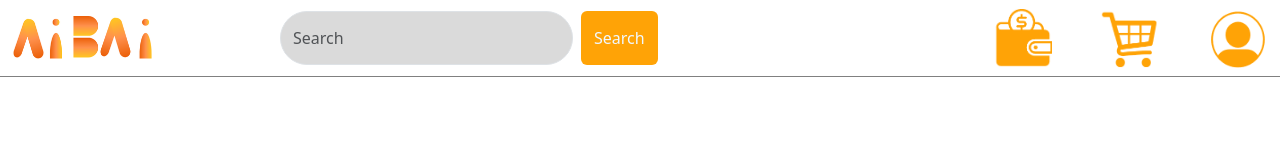
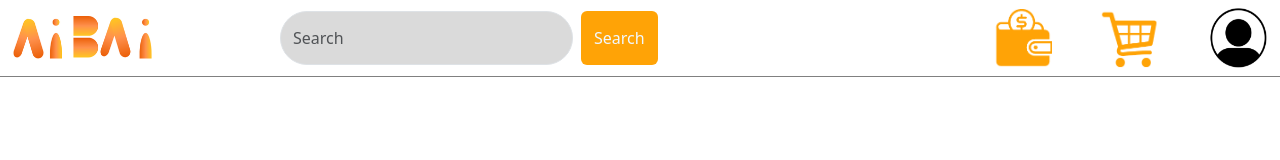
Before and after one commit to BrasenRP/C369_GA, a plain HTML site: page profile.html in a window 1280 px wide. Drawn offline with nearby package versions, Linux system fonts and the light colour scheme.

Commit message:
selection confirmation on navigation bar

```diff
--- a/profile.html
+++ b/profile.html
@@ -27,7 +27,7 @@
                 <div class="d-flex mx-xs-auto">
                     <a class="navbar-link"><img src="images_GA/wallet.png" width="60px" height="60px"></a>
                     <a class="navbar-link ms-5 "><img src="images_GA/cart.png" width="60px" height="60px"></a>
-                    <a class="navbar-link ms-5"><img src="images_GA/profile.png" width="60px" height="60px"></a>
+                    <a class="navbar-link ms-5"><img src="images_GA/profile_selected.png" width="60px" height="60px"></a>
                 </div>
             </div>
         </nav>
```
Also changed, not shown: cart.html (+1 -1 lines), profile_setting.html (+1 -1 lines).
